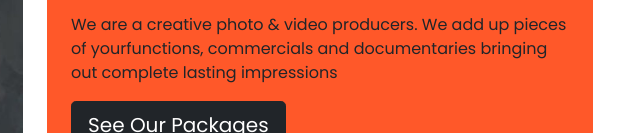
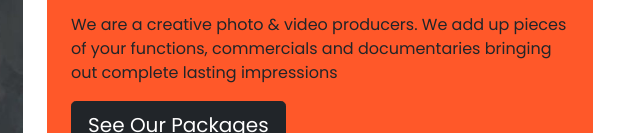
Before and after one commit to eyern/muriithi, a plain HTML site: page index.html in a window 1280 px wide. Shown: the part 667-800 px from the top of the page, 605-1245 px from the left. Drawn offline with nearby package versions, Linux system fonts and the light colour scheme; a script that the page names is missing.

```diff
--- a/index.html
+++ b/index.html
@@ -116,7 +116,7 @@
                         <h2 class="text-white w-50 fs-1 fw-bolder">Muriithi Photo/Videography</h2>
                     </div>
                     <div data-aos="zoom-in" data-aos-delay="200" data-aos-easing="ease-in" data-aos-duration="1000">
-                        <p class="pt-2">We are a creative photo & video producers. We add up pieces of yourfunctions, commercials and documentaries bringing out complete lasting impressions</p>
+                        <p class="pt-2">We are a creative photo & video producers. We add up pieces of your functions, commercials and documentaries bringing out complete lasting impressions</p>
                     </div>
 
                     <a href="about.html" class="btn btn-dark btn-lg">See Our Packages</a>
```
